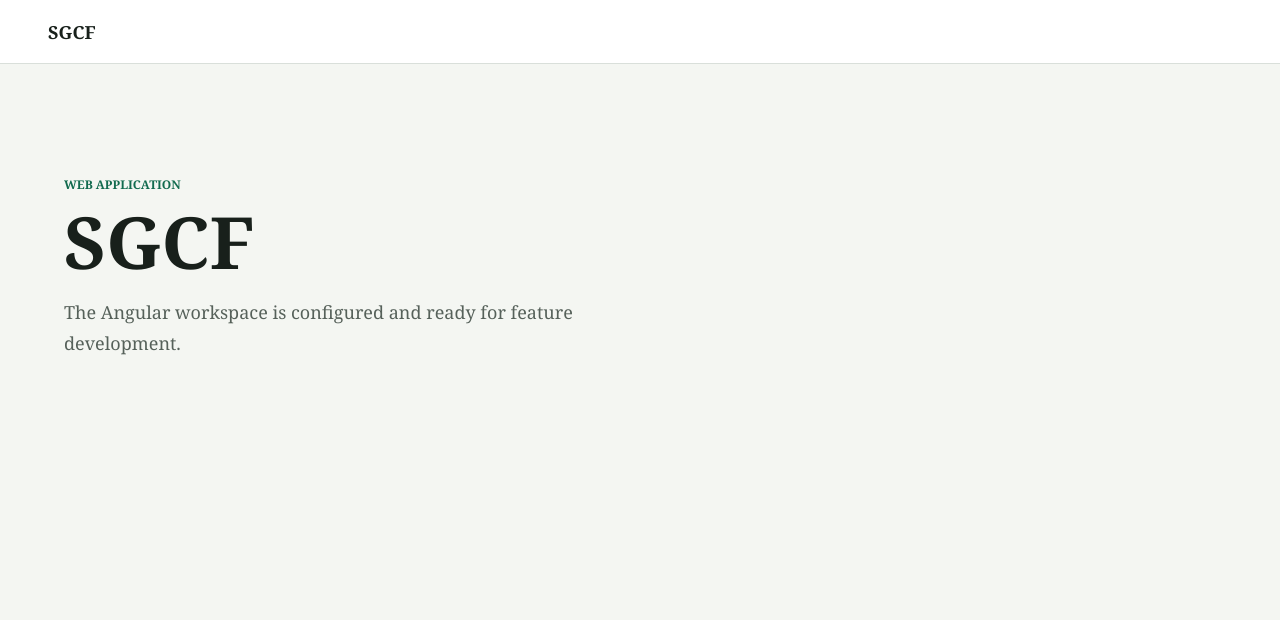
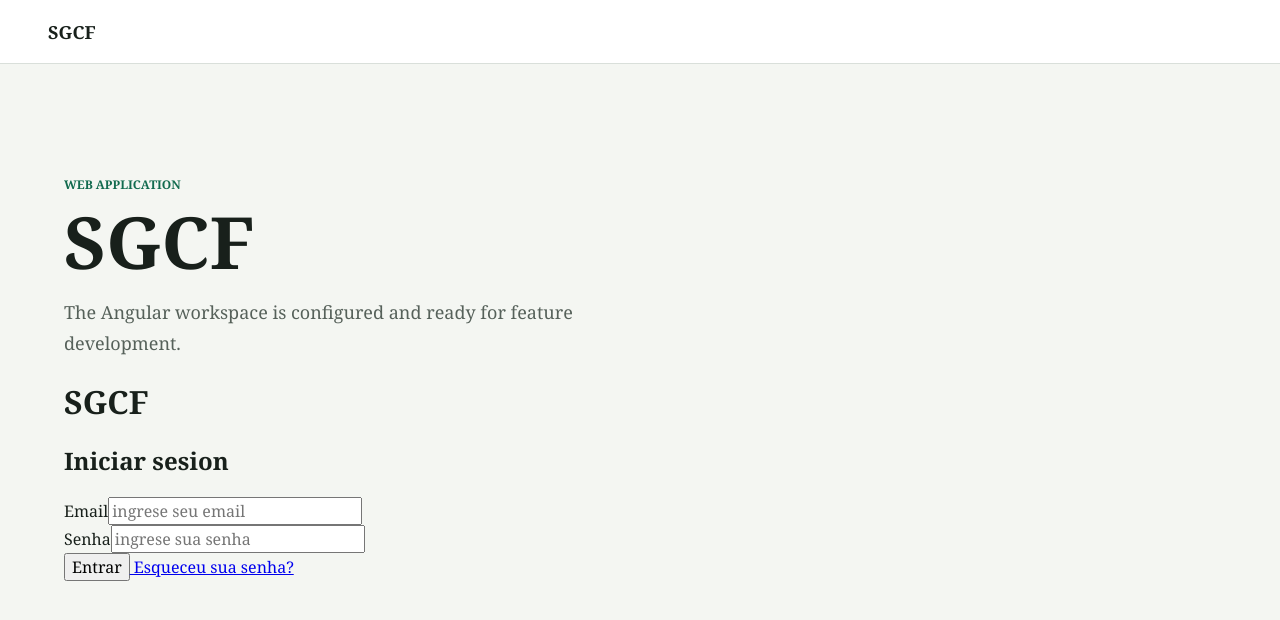
Before and after one commit to Thurlex/Web-SGCF, an Angular app in the folder web-sgcf/: page /login in a window 1280 px wide. Before the commit this address led to /. Shown: the top 620 px of the page. Built offline with nearby package versions, Linux system fonts and the light colour scheme.

Commit message:
Integrate login page with latest SGCF changes

```diff
--- a/web-sgcf/angular.json
+++ b/web-sgcf/angular.json
@@ -2,7 +2,8 @@
   "$schema": "./node_modules/@angular/cli/lib/config/schema.json",
   "version": 1,
   "cli": {
-    "packageManager": "npm"
+    "packageManager": "npm",
+    "analytics": false
   },
   "newProjectRoot": "projects",
   "projects": {
--- a/web-sgcf/src/app/app.config.ts
+++ b/web-sgcf/src/app/app.config.ts
@@ -1,10 +1,15 @@
-import { ApplicationConfig, provideBrowserGlobalErrorListeners } from '@angular/core';
+import {
+  ApplicationConfig,
+  provideBrowserGlobalErrorListeners
+} from '@angular/core';
+
 import { provideRouter } from '@angular/router';
+
 import { routes } from './app.routes';
 
 export const appConfig: ApplicationConfig = {
   providers: [
     provideBrowserGlobalErrorListeners(),
-    provideRouter(routes),
-  ],
+    provideRouter(routes)
+  ]
 };
--- a/web-sgcf/src/app/app.routes.ts
+++ b/web-sgcf/src/app/app.routes.ts
@@ -1,4 +1,5 @@
 import { Routes } from '@angular/router';
+
 import { Customers } from './pages/customers/customers';
 import { Dashboard } from './pages/dashboard/dashboard';
 import { EditReservation } from './pages/edit-reservation/edit-reservation';
@@ -9,15 +10,72 @@ import { Reservations } from './pages/reservations/reservations';
 import { Tours } from './pages/tours/tours';
 import { User } from './pages/user/user';
 
+import { Login } from './login/login';
+
 export const routes: Routes = [
-	{ path: '', pathMatch: 'full', redirectTo: 'dashboard' },
-	{ path: 'dashboard', component: Dashboard, title: 'Painel | SGCF' },
-	{ path: 'clientes', component: Customers, title: 'Clientes | SGCF' },
-	{ path: 'funcionarios', component: Employees, title: 'Funcionários | SGCF' },
-	{ path: 'cotas', component: Quotas, title: 'Cotas | SGCF' },
-	{ path: 'reservas', component: Reservations, title: 'Reservas | SGCF' },
-	{ path: 'reservas/editar', component: EditReservation, title: 'Editar reserva | SGCF' },
-	{ path: 'reservas/editar-status', component: EditReservationStatus, title: 'Editar status da reserva | SGCF' },
-	{ path: 'excursoes', component: Tours, title: 'Excursões | SGCF' },
-	{ path: 'usuario', component: User, title: 'Usuário | SGCF' },
+  {
+    path: '',
+    pathMatch: 'full',
+    redirectTo: 'dashboard'
+  },
+
+  {
+    path: 'login',
+    component: Login,
+    title: 'Login | SGCF'
+  },
+
+  {
+    path: 'dashboard',
+    component: Dashboard,
+    title: 'Painel | SGCF'
+  },
+
+  {
+    path: 'clientes',
+    component: Customers,
+    title: 'Clientes | SGCF'
+  },
+
+  {
+    path: 'funcionarios',
+    component: Employees,
+    title: 'Funcionários | SGCF'
+  },
+
+  {
+    path: 'cotas',
+    component: Quotas,
+    title: 'Cotas | SGCF'
+  },
+
+  {
+    path: 'reservas',
+    component: Reservations,
+    title: 'Reservas | SGCF'
+  },
+
+  {
+    path: 'reservas/editar',
+    component: EditReservation,
+    title: 'Editar reserva | SGCF'
+  },
+
+  {
+    path: 'reservas/editar-status',
+    component: EditReservationStatus,
+    title: 'Editar status da reserva | SGCF'
+  },
+
+  {
+    path: 'excursoes',
+    component: Tours,
+    title: 'Excursões | SGCF'
+  },
+
+  {
+    path: 'usuario',
+    component: User,
+    title: 'Usuário | SGCF'
+  }
 ];
--- /dev/null
+++ b/web-sgcf/src/app/login/login.html
@@ -0,0 +1,32 @@
+<div class="login-container">
+  <div class="login-card">
+    <h1>SGCF</h1>
+    <h2>Iniciar sesion</h2>
+
+    <div class="form-group">
+      <label for="email">Email</label>
+      <input
+        id="email"
+        type="email"
+        placeholder="ingrese seu email"
+        />
+    </div>
+
+    <div class="form-group">
+      <label for="password">Senha</label>
+      <input
+        id="password"
+        type="password"
+        placeholder="ingrese sua senha"
+        />
+    </div>
+
+    <button type="button">Entrar</button>
+
+    <a href="#">
+      Esqueceu sua senha?
+    </a>
+
+  </div>
+
+</div>
--- /dev/null
+++ b/web-sgcf/src/app/login/login.ts
@@ -0,0 +1,9 @@
+import { Component } from '@angular/core';
+
+@Component({
+  selector: 'app-login',
+  imports: [],
+  templateUrl: './login.html',
+  styleUrl: './login.scss',
+})
+export class Login {}
```
Also changed, not shown: web-sgcf/src/app/login/login.scss (added), 1 other file (tests, documents, lock files or other folders).
